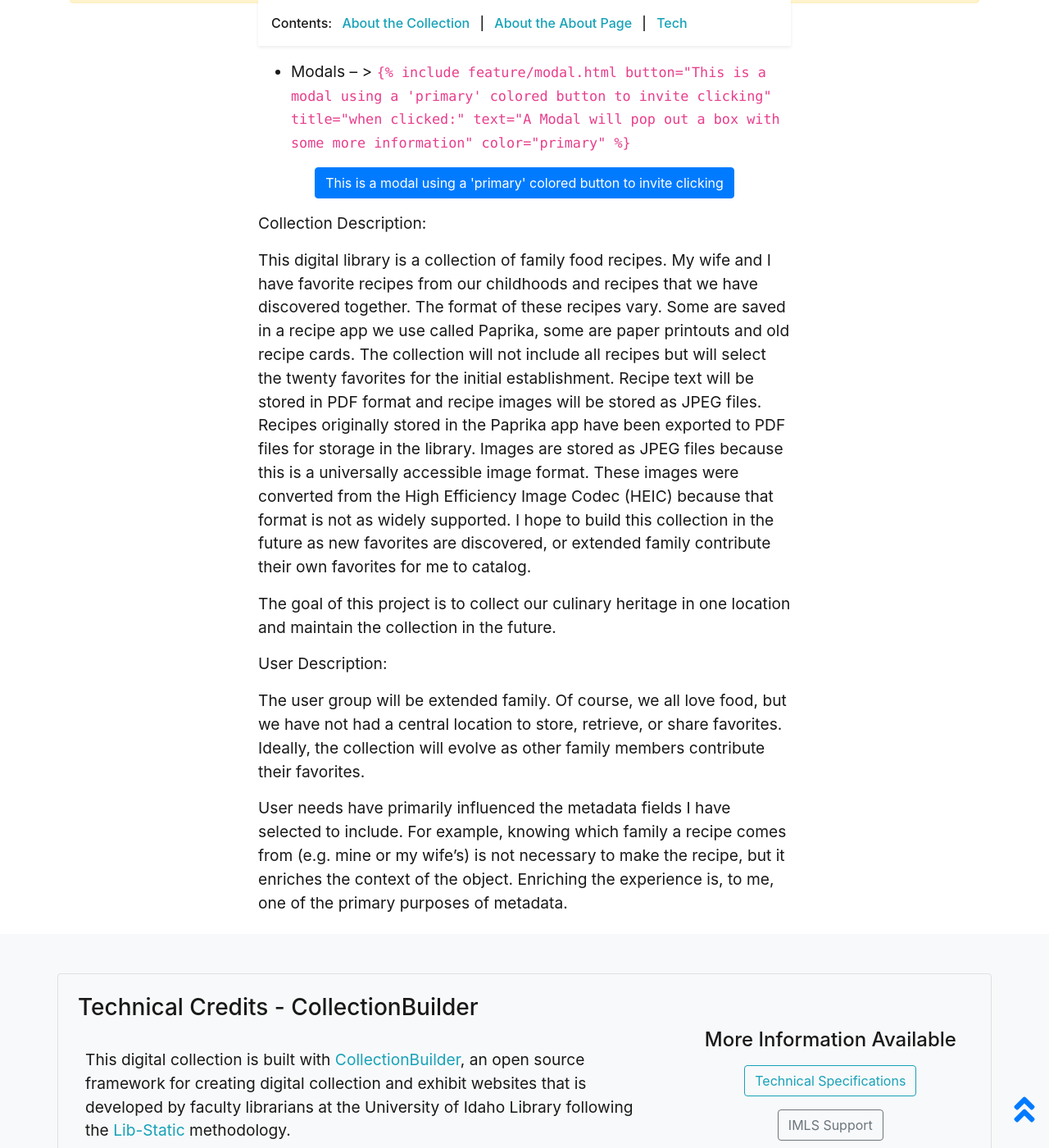
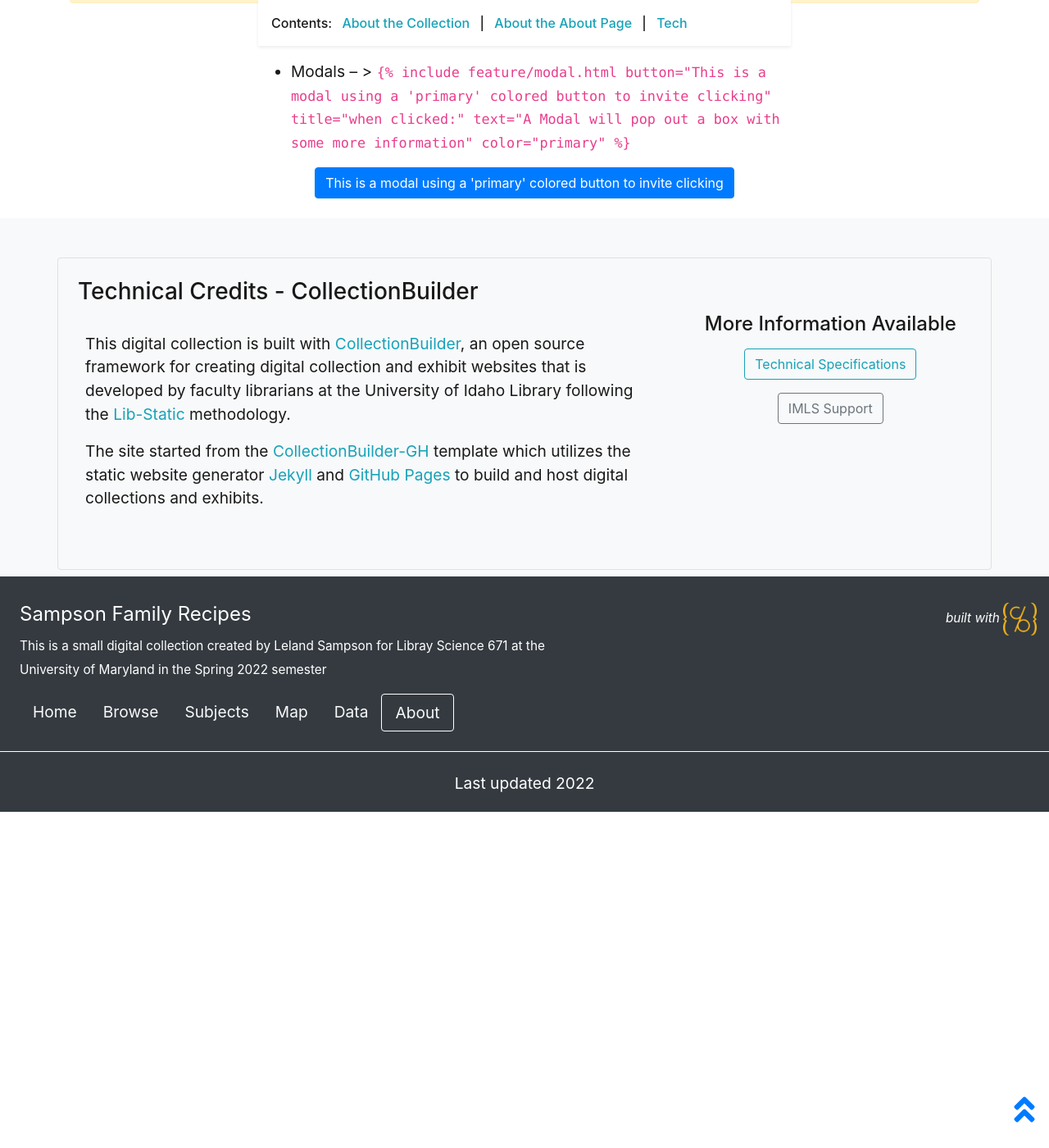
Before and after one commit to lelandsampson/family-recipes, a Jekyll site: the page built from pages/about.md, in a window 1280 px wide and 1400 px high, scrolled down 4728 px. Shown: the whole window at 82% size. Built offline with Jekyll 4.4.1, drawn with Linux system fonts in a browser that asks for light colours; after the commit the page ends 5718 px from its top, so only the background shows below that.

Commit message:
Revert "adding collection and user description"
This reverts commit 309ac2bbfb1177f5fcbf0fc64a71971ebb7b7431.

```diff
--- a/pages/about.md
+++ b/pages/about.md
@@ -8,7 +8,7 @@ credits: true
 # Look in _includes/feature for options to easily add features to the page
 ---
 
-{% include feature/jumbotron.html objectid="coll0019" %}
+{% include feature/jumbotron.html objectid="coll0011" %}
 
 {% include feature/nav-menu.html sections="About the Collection;About the About Page" %}
 
@@ -27,16 +27,3 @@ For full details of creating your own collection site, visit [CollectionBuilder
 
 <!-- IMPORTANT!!! DELETE this comment and the include below when you are finished editing this page for your collection. The include below introduces about page features. They will show up on your collection's about page until you delete it.  -->
 {% include cb/about_the_about.md %}
-
-Collection Description:
-
-This digital library is a collection of family food recipes. My wife and I have favorite recipes from our childhoods and recipes that we have discovered together. The format of these recipes vary. Some are saved in a recipe app we use called Paprika, some are paper printouts and old recipe cards. The collection will not include all recipes but will select the twenty favorites for the initial establishment. Recipe text will be stored in PDF format and recipe images will be stored as JPEG files. Recipes originally stored in the Paprika app have been exported to PDF files for storage in the library. Images are stored as JPEG files because this is a universally accessible image format. These images were converted from the High Efficiency Image Codec (HEIC) because that format is not as widely supported. I hope to build this collection in the future as new favorites are discovered, or extended family contribute their own favorites for me to catalog.
-
-The goal of this project is to collect our culinary heritage in one location and maintain the collection in the future.
-
-
-User Description:
-
-The user group will be extended family. Of course, we all love food, but we have not had a central location to store, retrieve, or share favorites. Ideally, the collection will evolve as other family members contribute their favorites.
-
-User needs have primarily influenced the metadata fields I have selected to include. For example, knowing which family a recipe comes from (e.g. mine or my wife’s) is not necessary to make the recipe, but it enriches the context of the object. Enriching the experience is, to me, one of the primary purposes of metadata.
```
Also changed, not shown: 1 other file.
